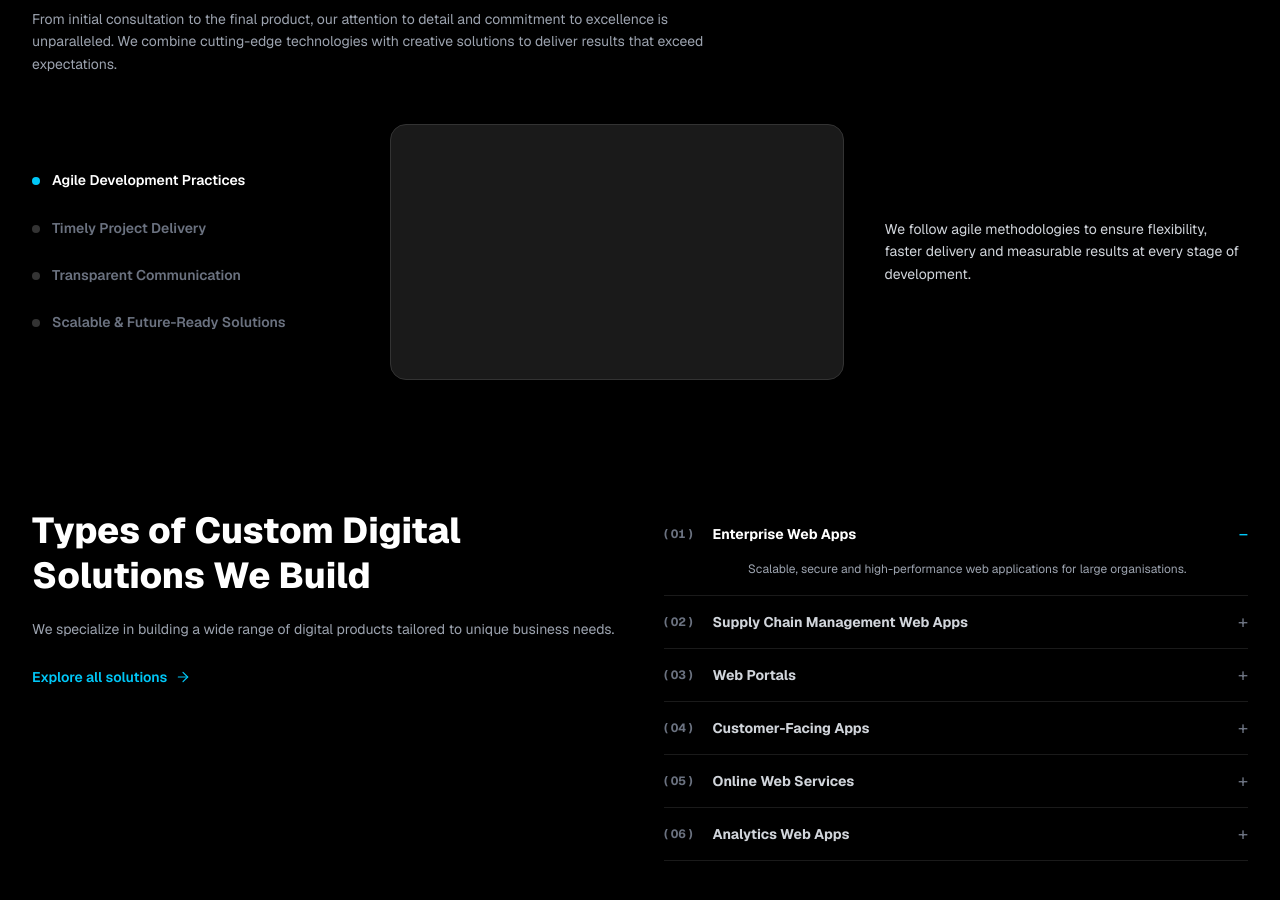
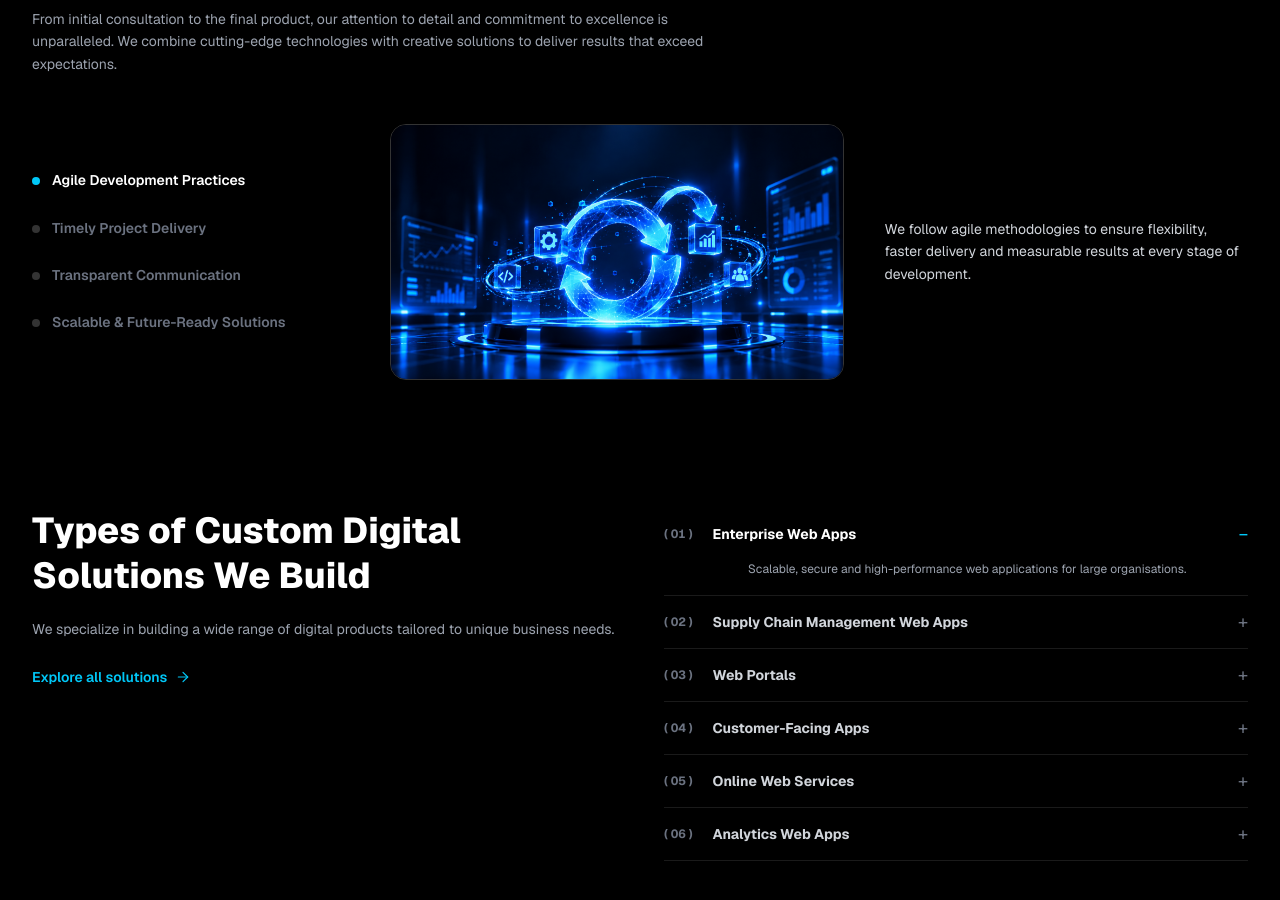
Before and after one commit to Yuuki-main/Crestwave, a Next.js app: page / in a window 1280 px wide. Shown: the part 2500-3400 px from the top of the page. Built offline with nearby package versions, Linux system fonts and the light colour scheme.

Commit message:
added all the graphics work

```diff
--- a/app/page.js
+++ b/app/page.js
@@ -747,8 +747,15 @@ export default function Home() {
               ))}
             </div>
 
-            {/* Image slot — artwork to be added */}
-            <div className="min-h-56 lg:min-h-64 rounded-2xl bg-[#1A1A1A] border border-[#333333]" />
+            <div className="relative min-h-56 lg:min-h-64 rounded-2xl overflow-hidden border border-[#333333]">
+              <Image
+                src="/home/why_choose_us.png"
+                alt="Crestwave team at work"
+                fill
+                sizes="(min-width: 1024px) 460px, 100vw"
+                className="object-cover object-center"
+              />
+            </div>
 
             <AnimatePresence mode="wait">
               <motion.p
```
Also changed, not shown: public/home/why_choose_us.png (added).
